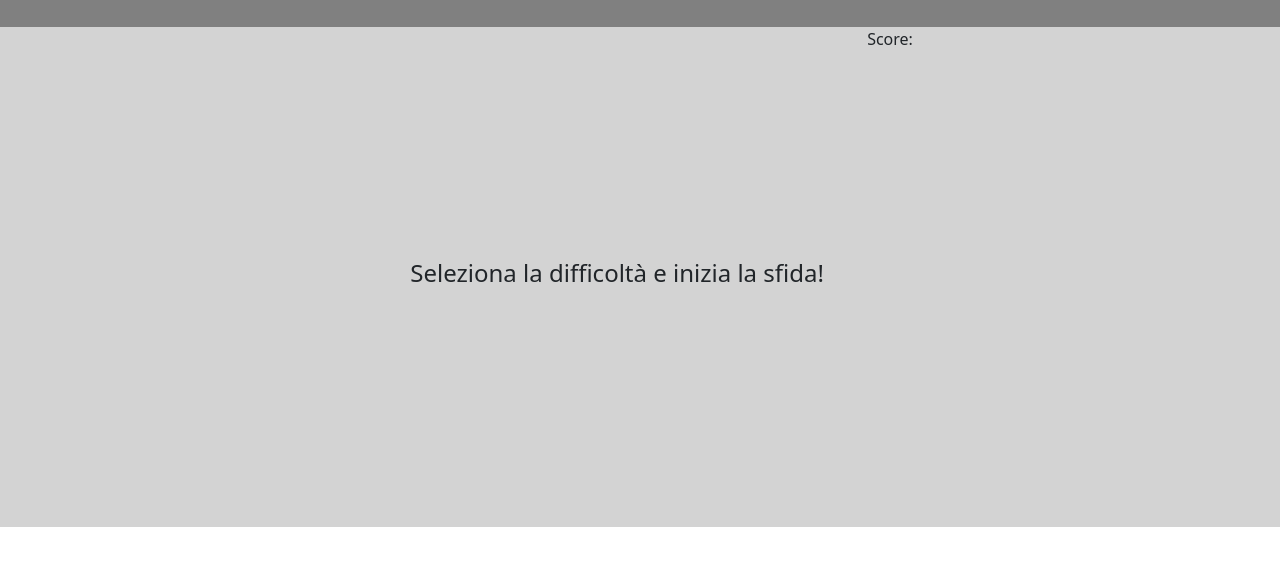
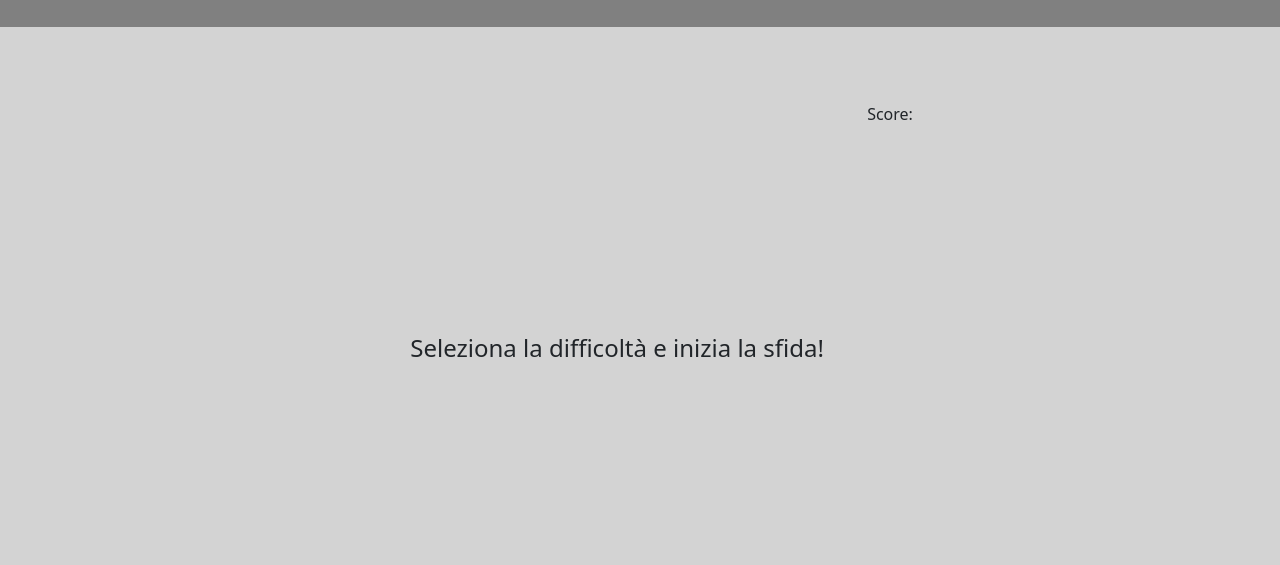
Before and after one commit to PasquiFra/js-campominato-dom, a plain HTML site: page index.html in a window 1280 px wide. Shown: the part 89-654 px from the top of the page. Drawn offline with nearby package versions, Linux system fonts and the light colour scheme.

Commit message:
fixes on style and script

```diff
--- a/js/script.js
+++ b/js/script.js
@@ -5,8 +5,8 @@ console.log("script.js OK");
 const difficultyChoice = document.getElementById("difficulty");
 const startButton = document.getElementById("start");
 const grid = document.getElementById("grid");
-const title = document.getElementById ("begin-title");
-const points = document.getElementById ("score");
+const title = document.getElementById("begin-title");
+const points = document.getElementById("score");
 
 //imposto la variabile per il num di celle per riga/colonna
 let cellsNum;
@@ -18,7 +18,10 @@ const bombsToPlace = 16;
 let score = 0;
 
 
-function startGame () {
+function startGame() {
+
+    //azzero lo score
+    score = 0
 
     //faccio sparire il testo
     title.classList.add = "d-none";
@@ -43,7 +46,7 @@ function startGame () {
         cellsNum = 10;
     }
 
-    const root = document.querySelector (":root");
+    const root = document.querySelector(":root");
     root.style.setProperty("--cols-per-row", cellsNum);
 
 
@@ -53,22 +56,22 @@ function startGame () {
     let totalCells = rows * cols;
 
     //inserisco la funzione di generazione delle bombe
-    generateBomb (totalCells, bombsToPlace, generatedBombs);
+    generateBomb(totalCells, bombsToPlace, generatedBombs);
 
     // imposto il punteggio massimo
-    const maxPoints = totalCells - bombsToPlace ;
+    const maxPoints = totalCells - bombsToPlace;
 
     console.log("numero celle (riga/colonna)", cellsNum, "totale celle", totalCells, "punteggio massimo", maxPoints);
 
     // Genero la griglia con il numero di celle richieste
-    for (let i = 1 ; i <= totalCells ; i++) {
+    for (let i = 1; i <= totalCells; i++) {
 
         //inserisco la funzione che genera una singola griglia
         const cell = generateGrid(i);
 
 
         //inserisco l'event listener che mi permette di applicare uno sfondo quando clicco
-        cell.addEventListener("click", function() {
+        cell.addEventListener("click", function () {
 
             if (cell.classList.contains("clicked")) return;
 
@@ -99,4 +102,4 @@ function startGame () {
     console.log("generated bombs: ", generatedBombs);
 }
 
-startButton.addEventListener ("click", startGame);
+startButton.addEventListener("click", startGame);
--- a/style/style.css
+++ b/style/style.css
@@ -5,6 +5,10 @@
     --cols-per-row: 7;
 }
 
+body {
+    height: 100vh;
+    background-color: lightgray;
+}
 
 header {
     display: flex;
@@ -20,7 +24,8 @@ main {
     background-color: lightgray;
     display: flex;
     justify-content: center;
-
+    align-content: center;
+    padding-top: 75px;
 }
 
 #grid {
```
